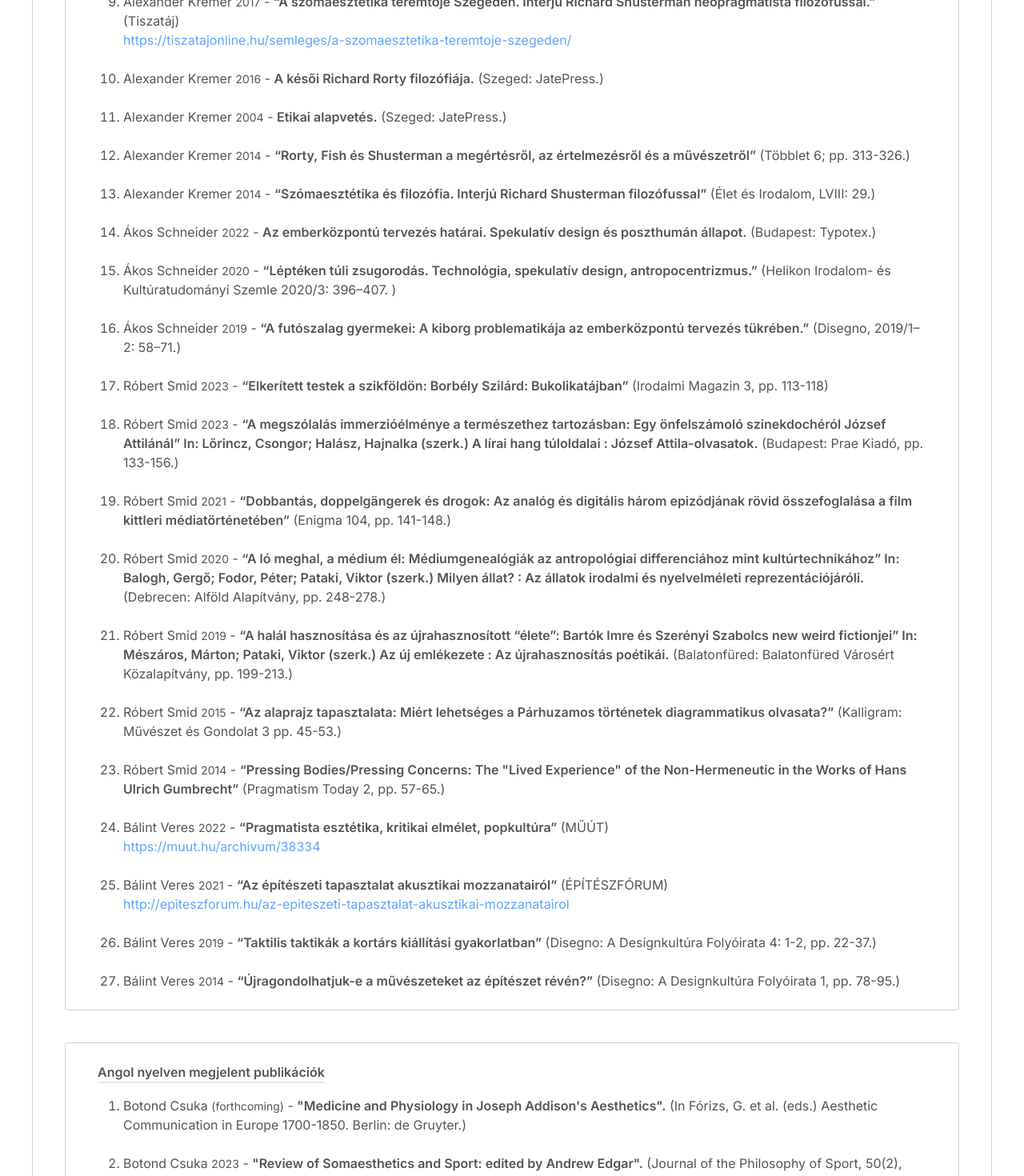
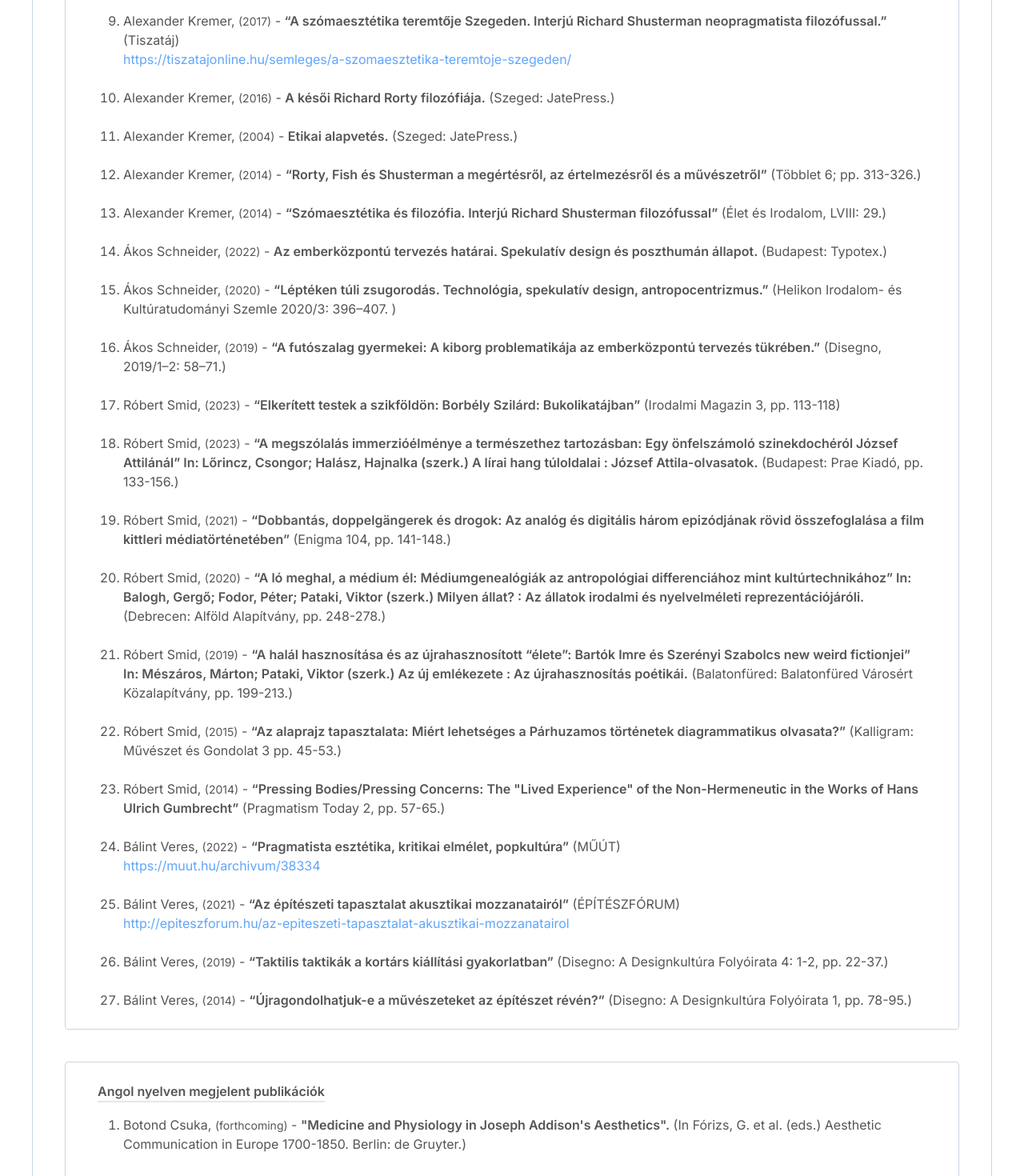
Before and after one commit to balumartin/hfs-app, a Next.js app: page /en/publications in a window 1280 px wide. Shown: the part 880-2350 px from the top of the page at 80% size. Built offline with nearby package versions, Linux system fonts and the light colour scheme.

Commit message:
fix date

```diff
--- a/src/app/[locale]/publications/page.tsx
+++ b/src/app/[locale]/publications/page.tsx
@@ -61,14 +61,14 @@ export default function PublicationsPage() {
               >
                 <p>
                   <span>
-                  {pub.author}{" "}
+                    {pub.author}{", "}
                     <span className="text-sm">
-                    {pub.year === "0" ? "(közelgő)" : pub.year}
+                      {pub.year === "0" ? "(forthcoming)" : `(${pub.year})`}
                     </span>{" "}
                     -{" "}
                   </span>
-                <span className="font-semibold">{pub.title}</span> ({pub.source}
-                )
+                  <span className="font-semibold">{pub.title}</span> (
+                  {pub.source})
                   <Link href={`${pub.url}`} className="block text-blue-400">
                     {pub.url}
                   </Link>
@@ -90,9 +90,9 @@ export default function PublicationsPage() {
               >
                 <p>
                   <span>
-                    {pub.author}{" "}
+                    {pub.author}{", "}
                     <span className="text-sm">
-                      {pub.year === "0" ? "(forthcoming)" : pub.year}
+                      {pub.year === "0" ? "(forthcoming)" : `(${pub.year})`}
                     </span>{" "}
                     -{" "}
                   </span>
```
Lines whose indentation alone changed are shown as unchanged.
